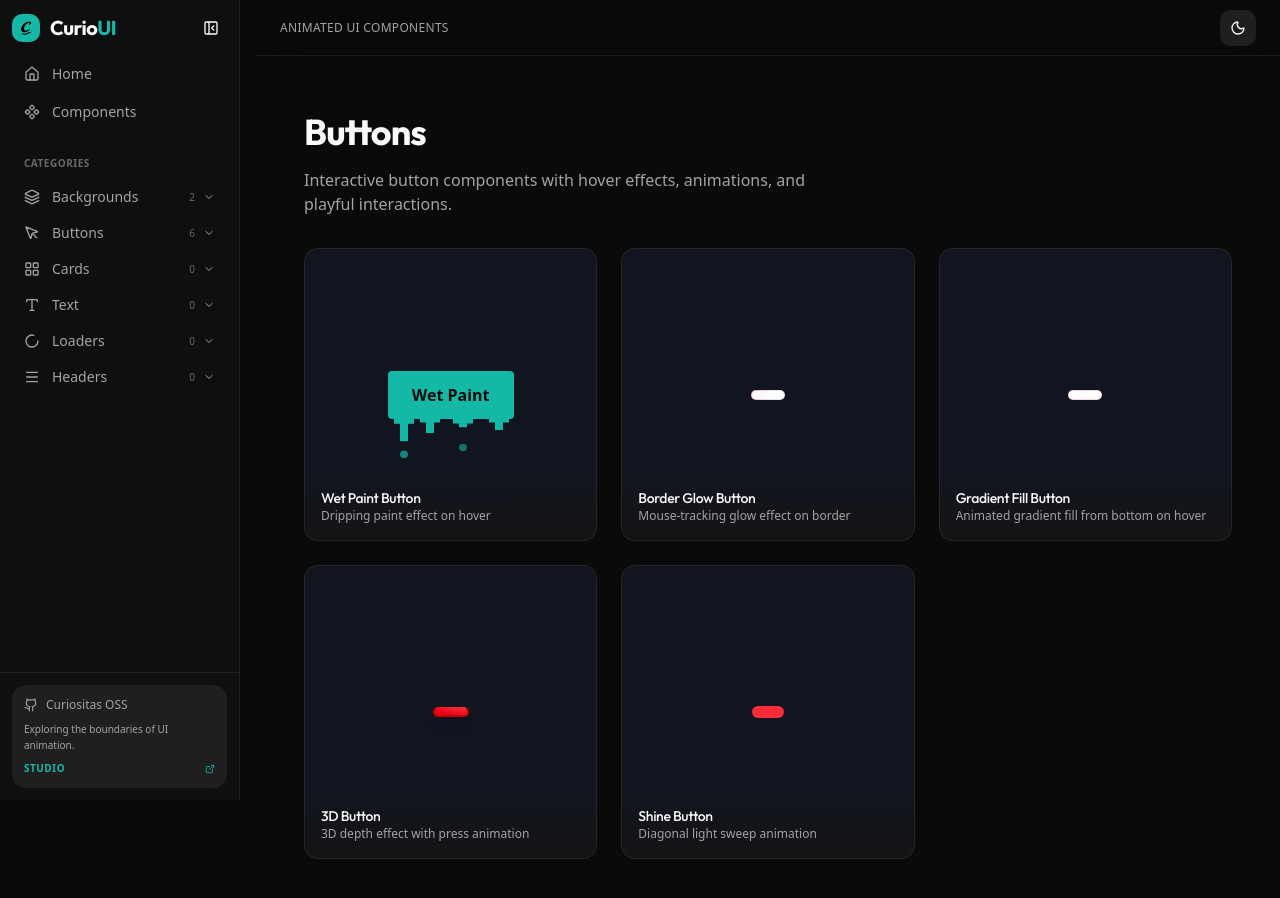
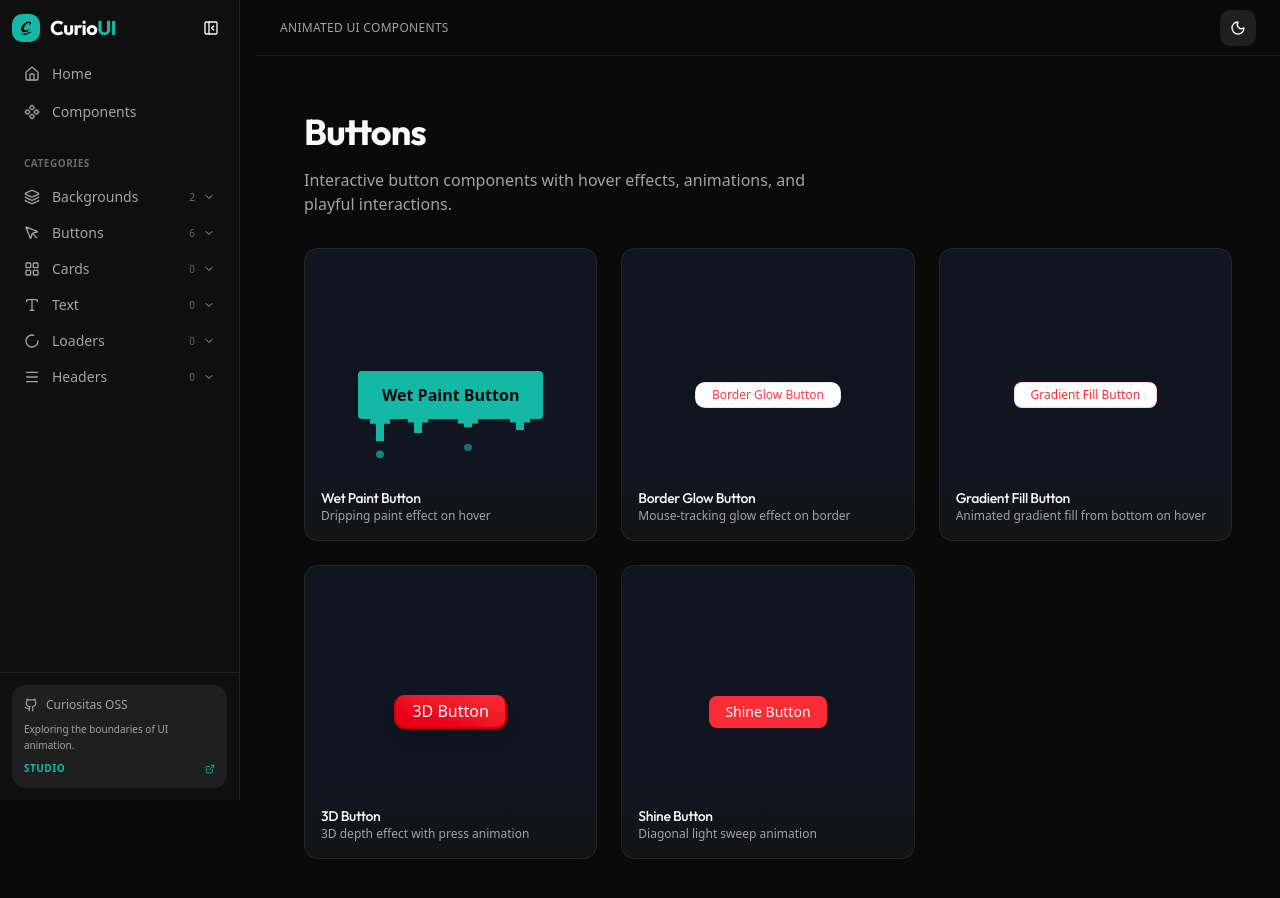
Before and after one commit to 0xnetborn/curio-ui, a Next.js app: page /components/buttons in a window 1280 px wide. Shown: the top 898 px of the page. Built offline with nearby package versions, Linux system fonts and the light colour scheme; a web font is replaced by a local one.

Commit message:
fix: button type errors and add wet-button preview

```diff
--- a/src/app/buttons/page.tsx
+++ b/src/app/buttons/page.tsx
@@ -7,9 +7,10 @@ import { ThreeDButton } from "@/registry/buttons/3d-button";
 import { ShineButton } from "@/registry/buttons/shine-button";
 import { BorderGlowButton } from "@/registry/buttons/border-glow-button";
 import { GradientFillButton } from "@/registry/buttons/gradient-fill-button";
+import { WetButton } from "@/registry/buttons/wet-button";
 
 // Button preview component mapping
-const buttonPreviews: Record<ButtonName, React.ReactNode> = {
+const buttonPreviews: Partial<Record<ButtonName, React.ReactNode>> = {
   "3d-button": (
     <ThreeDButton onClick={() => {}}>
       3D Button
@@ -29,6 +30,11 @@ const buttonPreviews: Record<ButtonName, React.ReactNode> = {
     <GradientFillButton onClick={() => {}}>
       Gradient Fill
     </GradientFillButton>
+  ),
+  "wet-button": (
+    <WetButton onClick={() => {}}>
+      Wet Paint
+    </WetButton>
   ),
 };
 
--- a/src/app/components/buttons/page.tsx
+++ b/src/app/components/buttons/page.tsx
@@ -76,7 +76,9 @@ export default function ComponentsButtonsPage() {
               <div className="group relative aspect-square rounded-xl border border-border bg-card p-6 transition-all hover:border-accent/50 hover:shadow-lg hover:shadow-accent/10">
                 {/* Center the button preview */}
                 <div className="absolute inset-0 flex items-center justify-center bg-slate-900/50 rounded-xl">
-                  <button.component onClick={() => {}} />
+                  <button.component onClick={() => {}}>
+                    {button.displayName}
+                  </button.component>
                 </div>
 
                 {/* Info overlay */}
```
